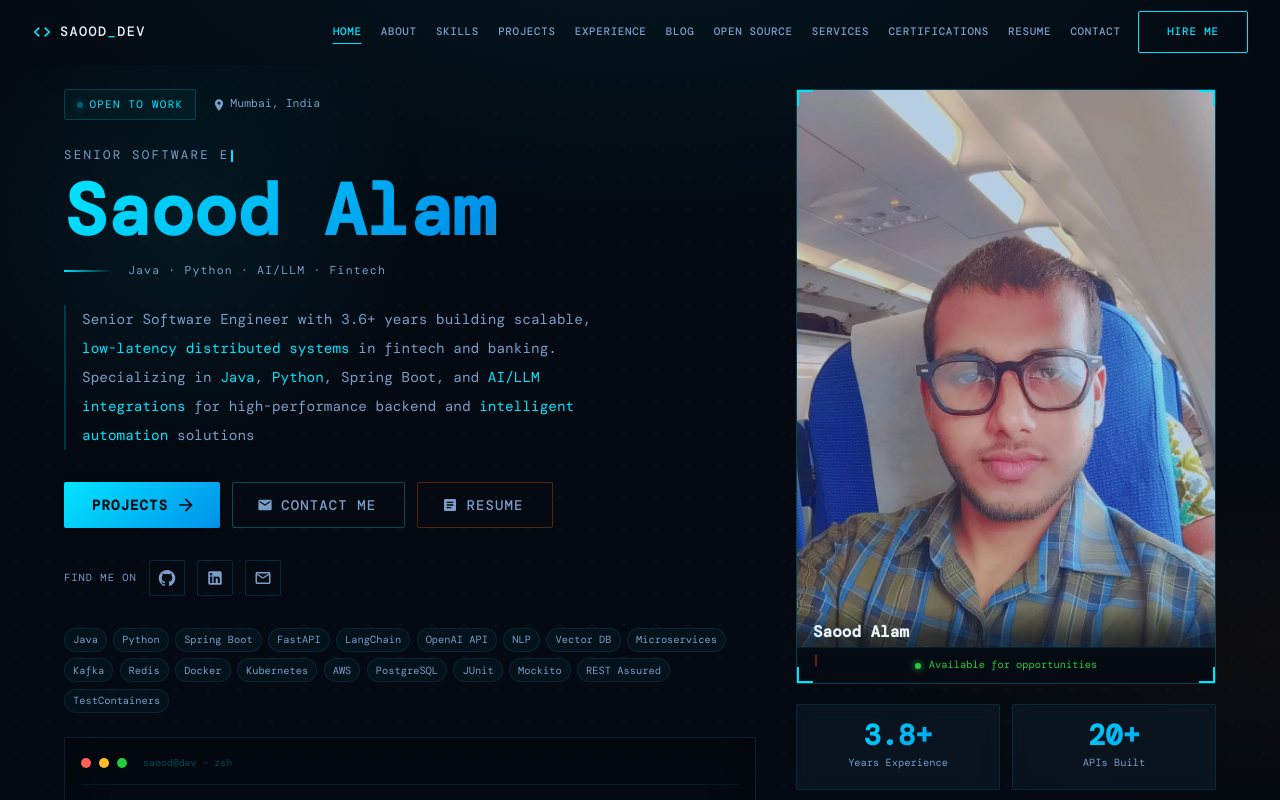
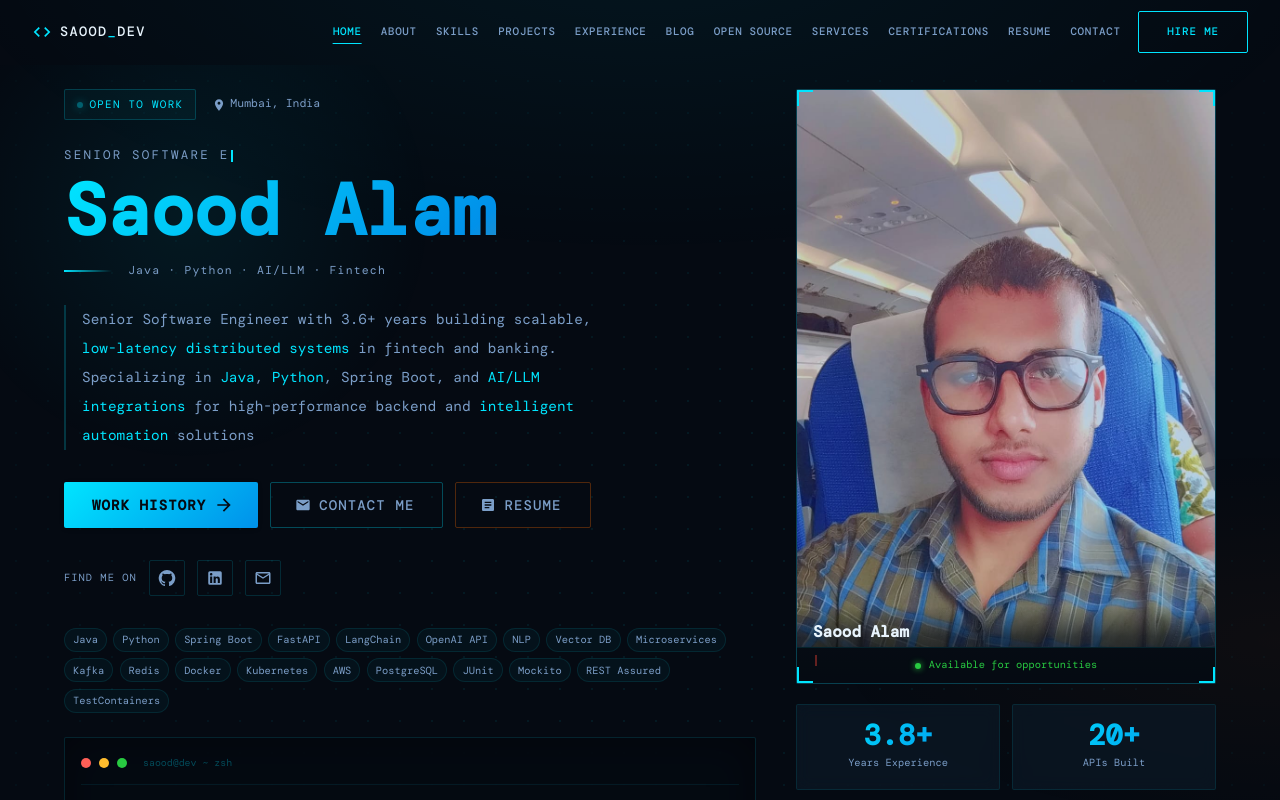
Before and after one commit to saoodcse/my-portfolio-saood, a React (Vite) app: page / in a window 1280 px wide. Shown: the top 800 px of the page. Built offline with nearby package versions, Linux system fonts and the light colour scheme; a web font is replaced by a local one.

Commit message:
work added

```diff
--- a/src/Home.jsx
+++ b/src/Home.jsx
@@ -273,14 +273,14 @@ export default function Home() {
 
                 {/* CTA buttons */}
                 <Box sx={{ display: "flex", gap: 1.5, flexWrap: "wrap", mb: 4 }}>
-                  <Button component={Link} to="/projects" variant="contained"
+                  <Button component={Link} to="/experience" variant="contained"
                     endIcon={<ArrowForwardIcon />}
                     sx={{
                       background: "linear-gradient(135deg,#00E5FF,#0091EA)", color: "#050A12", fontWeight: 700,
                       "&:hover": { background: "linear-gradient(135deg,#33EAFF,#00B0FF)", transform: "translateY(-2px)", boxShadow: "0 10px 28px rgba(0,229,255,0.3)" },
                       transition: "all 0.25s ease",
                     }}>
-                    Projects
+                    Work History
                   </Button>
                   <Button component={Link} to="/contact" variant="outlined"
                     startIcon={<EmailIcon sx={{ fontSize: "16px !important" }} />}
```
